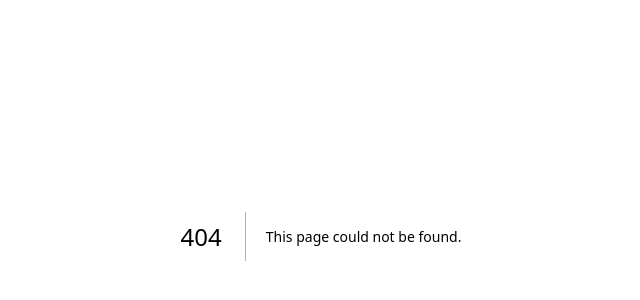
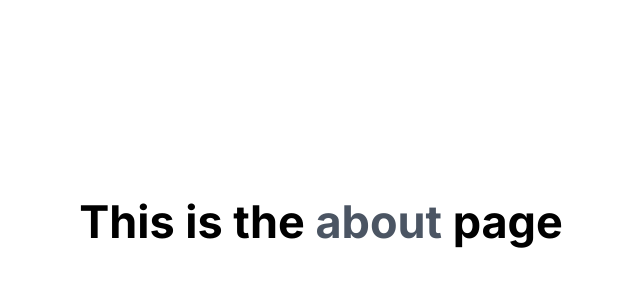
Before and after one commit to rajjitlai/NECB-SEC-A-G1, a Next.js app: page /about in a window 1280 px wide. Before the commit this address had no page. Shown: the part 164-464 px from the top of the page, without its empty margins (319-959 px from the left). Built offline with nearby package versions, Linux system fonts and the light colour scheme.

Commit message:
added-link-routing

```diff
--- /dev/null
+++ b/app/about/page.tsx
@@ -0,0 +1,19 @@
+
+export default function About() {
+    return (
+        <main className="h-screen w-full flex flex-col gap-2 justify-center items-center bg-white text-black">
+            <div className="p-10 flex flex-col gap-5 text-center">
+                <h1 className="text-[45px] font-bold">
+                    This is the <span className="text-gray-600">about</span> page
+                </h1>
+                <p className="text-lg">
+
+                </p>
+            </div>
+            <div className="flex flex-row gap-10">
+                {/* <button className="p-3 w-[max-content] bg-black text-white rounded-lg">Request Demo</button> */}
+                {/* <a href="/apiFetch" className="p-3 w-[max-content] border border-black bg-slate-50 rounded-lg">Try for free</a> */}
+            </div>
+        </main>
+    );
+}
--- a/app/page.tsx
+++ b/app/page.tsx
@@ -1,5 +1,4 @@
-import Image from "next/image";
-
+import Link from "next/link";
 export default function Home() {
   return (
     <main className="h-screen w-full flex flex-col gap-2 justify-center items-center bg-white text-black">
@@ -13,7 +12,7 @@ export default function Home() {
       </div>
       <div className="flex flex-row gap-10">
         <button className="p-3 w-[max-content] bg-black text-white rounded-lg">Request Demo</button>
-        <a href="/apiFetch" className="p-3 w-[max-content] border border-black bg-slate-50 rounded-lg">Try for free</a>
+        <Link href="/about" className="p-3 w-[max-content] border border-black bg-slate-50 rounded-lg">Try for free</Link>
       </div>
     </main>
   );
```
